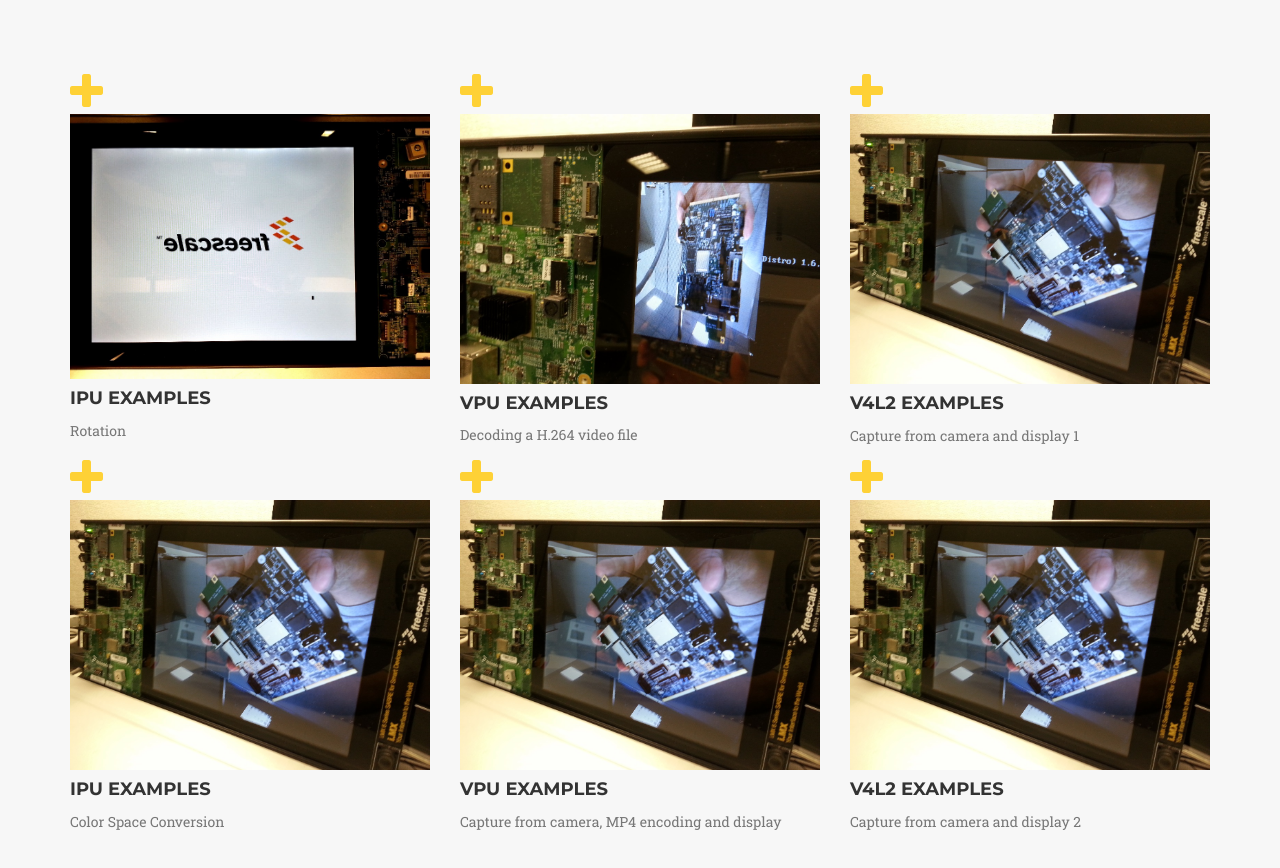
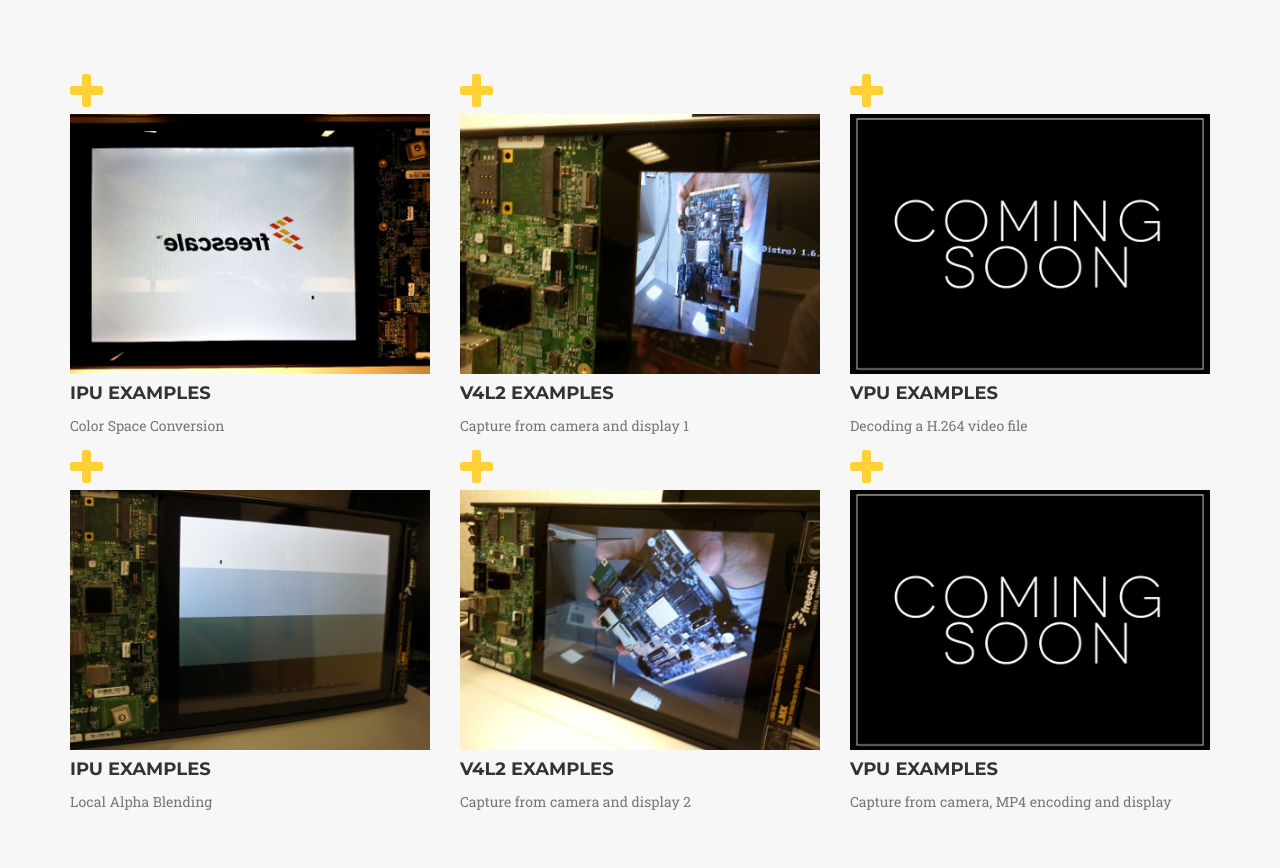
Before and after one commit to rogeriorps/rogeriorps.github.io, a plain HTML site: page index.html in a window 1280 px wide. Shown: the part 1729-2597 px from the top of the page. Drawn offline with nearby package versions, Linux system fonts and the light colour scheme; a web font is replaced by a local one.

Commit message:
Updating screenshots section
Signed-off-by: Rogerio Pimentel <rpimentel.silva@gmail.com>

```diff
--- a/index.html
+++ b/index.html
@@ -140,11 +140,11 @@
                                 <i class="fa fa-plus fa-3x"></i>
                             </div>
                         </div>
-                        <img src="img/screenshots/ipu_rotating.jpg" class="img-responsive" alt="">
+                        <img src="img/screenshots/ipu_csc1_400x289.png" class="img-responsive" alt="">
                     </a>
                     <div class="portfolio-caption">
                         <h4>IPU Examples</h4>
-                        <p class="text-muted">Rotation</p>
+                        <p class="text-muted">Color Space Conversion</p>
                     </div>
                 </div>
                 <div class="col-md-4 col-sm-6 portfolio-item">
@@ -154,11 +154,11 @@
                                 <i class="fa fa-plus fa-3x"></i>
                             </div>
                         </div>
-                        <img src="img/screenshots/v4l2_playback1.jpg" class="img-responsive" alt="">
+                        <img src="img/screenshots/v4l2_playback1_400x289.png" class="img-responsive" alt="">
                     </a>
                     <div class="portfolio-caption">
-                        <h4>VPU Examples</h4>
-                        <p class="text-muted">Decoding a H.264 video file</p>
+                        <h4>V4L2 Examples</h4>
+                        <p class="text-muted">Capture from camera and display 1</p>
                     </div>
                 </div>
                 <div class="col-md-4 col-sm-6 portfolio-item">
@@ -168,11 +168,11 @@
                                 <i class="fa fa-plus fa-3x"></i>
                             </div>
                         </div>
-                        <img src="img/screenshots/v4l2_playback2.jpg" class="img-responsive" alt="">
+                        <img src="img/screenshots/comingsoon_400x289.png" class="img-responsive" alt="">
                     </a>
                     <div class="portfolio-caption">
-                        <h4>V4L2 Examples</h4>
-                        <p class="text-muted">Capture from camera and display 1</p>
+                        <h4>VPU Examples</h4>
+                        <p class="text-muted">Decoding a H.264 video file</p>
                     </div>
                 </div>
                 <div class="col-md-4 col-sm-6 portfolio-item">
@@ -182,11 +182,11 @@
                                 <i class="fa fa-plus fa-3x"></i>
                             </div>
                         </div>
-                        <img src="img/screenshots/v4l2_playback2.jpg" class="img-responsive" alt="">
+                        <img src="img/screenshots/ipu_alpha_400x289.png" class="img-responsive" alt="">
                     </a>
                     <div class="portfolio-caption">
                         <h4>IPU Examples</h4>
-                        <p class="text-muted">Color Space Conversion</p>
+                        <p class="text-muted">Local Alpha Blending</p>
                     </div>
                 </div>
                 <div class="col-md-4 col-sm-6 portfolio-item">
@@ -196,11 +196,11 @@
                                 <i class="fa fa-plus fa-3x"></i>
                             </div>
                         </div>
-                        <img src="img/screenshots/v4l2_playback2.jpg" class="img-responsive" alt="">
+                        <img src="img/screenshots/v4l2_playback2_400x289.png" class="img-responsive" alt="">
                     </a>
                     <div class="portfolio-caption">
-                        <h4>VPU Examples</h4>
-                        <p class="text-muted">Capture from camera, MP4 encoding and display</p>
+                        <h4>V4L2 Examples</h4>
+                        <p class="text-muted">Capture from camera and display 2</p>
                     </div>
                 </div>
                 <div class="col-md-4 col-sm-6 portfolio-item">
@@ -210,11 +210,11 @@
                                 <i class="fa fa-plus fa-3x"></i>
                             </div>
                         </div>
-                        <img src="img/screenshots/v4l2_playback2.jpg" class="img-responsive" alt="">
+                        <img src="img/screenshots/comingsoon_400x289.png" class="img-responsive" alt="">
                     </a>
                     <div class="portfolio-caption">
-                        <h4>V4L2 Examples</h4>
-                        <p class="text-muted">Capture from camera and display 2</p>
+                        <h4>VPU Examples</h4>
+                        <p class="text-muted">Capture from camera, MP4 encoding and display</p>
                     </div>
                 </div>
             </div>
```
Also changed, not shown: img/screenshots/comingsoon_400x289.png (added), img/screenshots/ipu_alpha_400x289.png (added), img/screenshots/ipu_csc1_400x289.png (added), img/screenshots/ipu_rotating.jpg (deleted), img/screenshots/v4l2_playback1.jpg (deleted), img/screenshots/v4l2_playback1_400x289.png (added), img/screenshots/v4l2_playback2.jpg (deleted), img/screenshots/v4l2_playback2_400x289.png (added).
